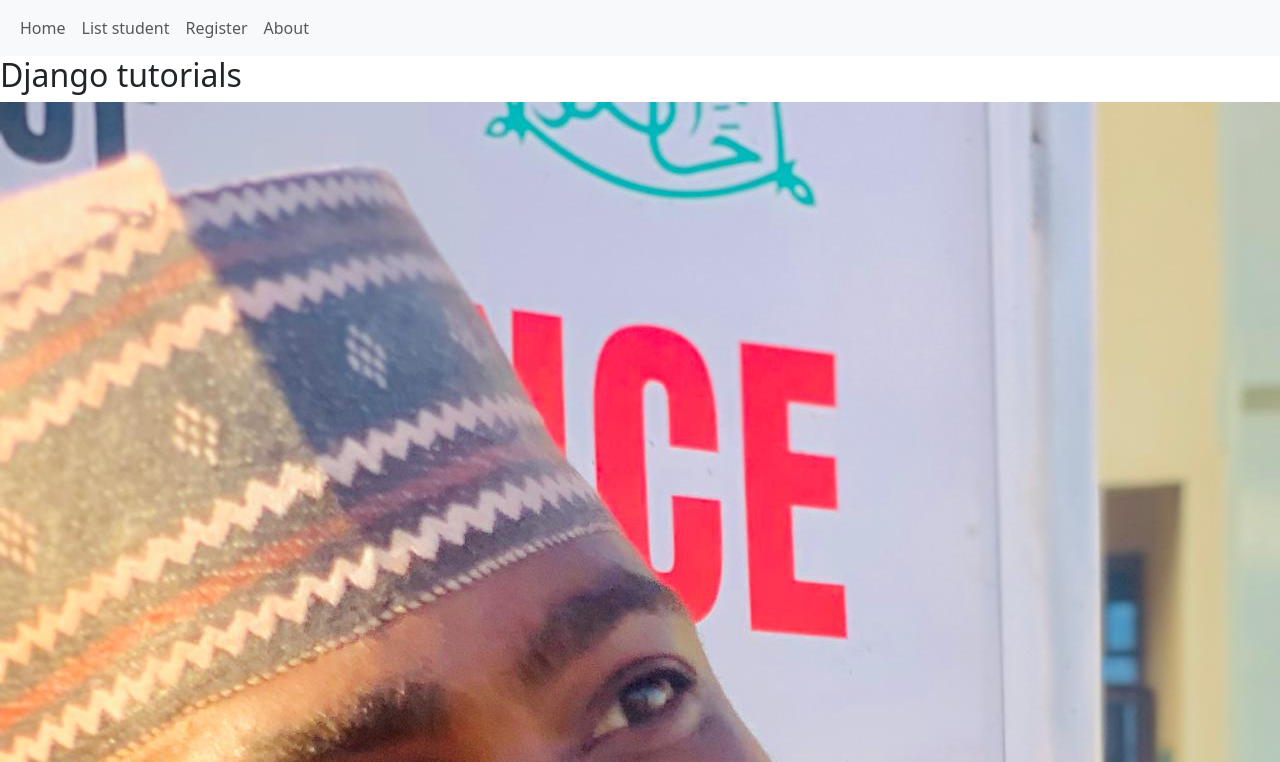
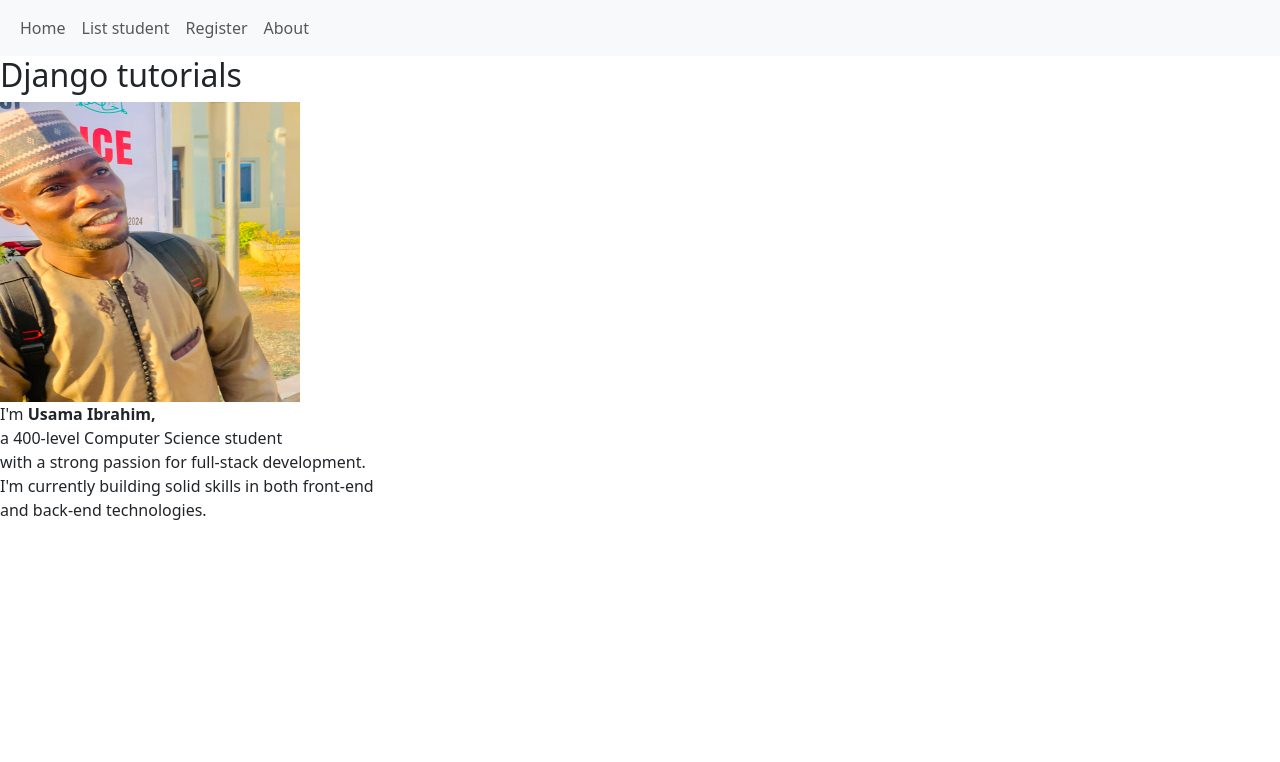
Before and after one commit to Usermah/MySite, a Django app: page /about in a window 1280 px wide; the page is wider, and only the part inside the window is pictured. Shown: the top 762 px of that part. After the commit the page ends 520 px from the top of that part, so only its background shows below. Run offline with Django 4.2, Linux system fonts and the light colour scheme.

Commit message:
Improved about section and resized image

```diff
--- a/myproject/settings.py
+++ b/myproject/settings.py
@@ -118,7 +118,7 @@ USE_TZ = True
 # https://docs.djangoproject.com/en/4.2/howto/static-files/
 
 STATIC_URL = 'static/'
-
+STATIC_URL = '/static/'
 # Default primary key field type
 # https://docs.djangoproject.com/en/4.2/ref/settings/#default-auto-field
 
--- a/templates/about.html
+++ b/templates/about.html
@@ -1,4 +1,6 @@
 {% extends 'base.html'%}
+{% load static %}
+
 <!DOCTYPE html>
 <html lang="en">
 <head>
@@ -8,9 +10,14 @@
 </head>
 <body>
     {% block content%}
-    <img src="usama.jpg">
-    <P>I'm Usama Ibrahim, a 400 level student, Comuter Science. trying to build on a good skills on full stack development </h3>
-</P>
+        <img src="{% static 'usama.jpg' %}" alt="Usama's photo" width="300" height="300">
+        <p>
+    I'm <b>Usama Ibrahim,</b><br>
+    a 400-level Computer Science student<br>
+    with a strong passion for full-stack development.<br>
+    I'm currently building solid skills in both front-end<br>
+    and back-end technologies.
+</p>
     {% endblock %}
 </body>
 </html>
```
Also changed, not shown: myapp/static/usama.jpg (renamed from templates/usama.jpg).
